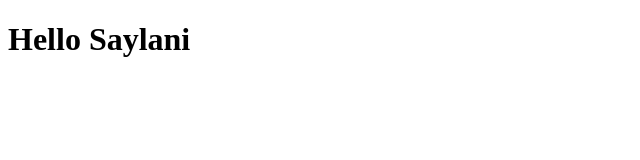
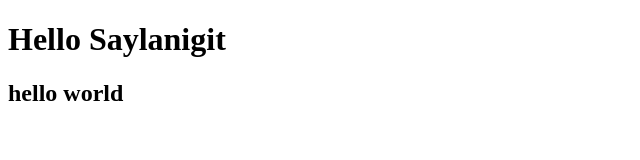
Before and after one commit to alipanhwar09/demo-b12, a plain HTML site: page index.html in a window 1280 px wide. Shown: the whole page, without its empty margins (0-640 px from the left). Drawn offline with Linux system fonts and the light colour scheme.

Commit message:
h2 added

```diff
--- a/index.html
+++ b/index.html
@@ -6,6 +6,7 @@
     <title>Document</title>
 </head>
 <body>
-    <h1>Hello Saylani</h1>
+    <h1>Hello Saylanigit</h1>
+    <h2>hello world</h2>
 </body>
 </html>
```
